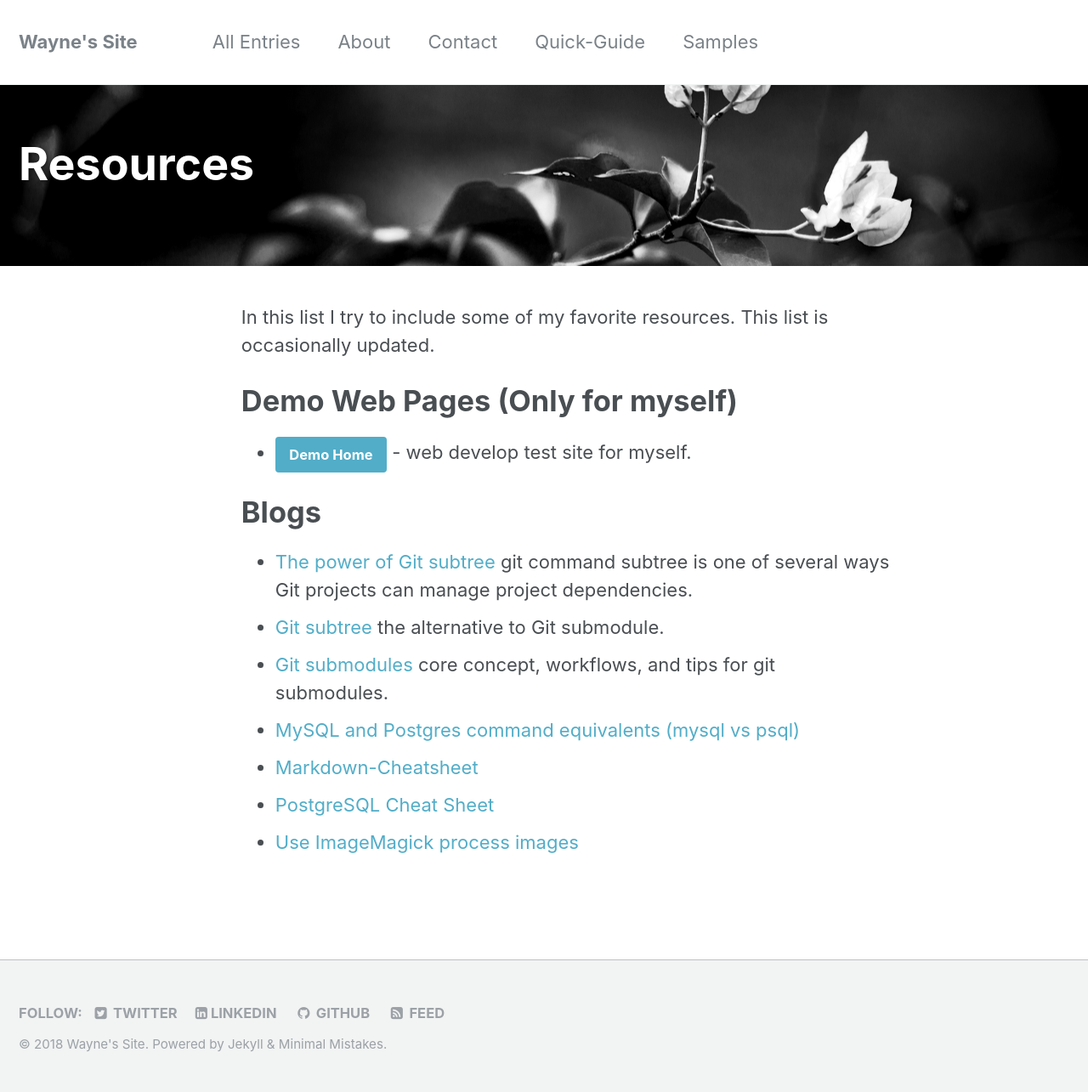
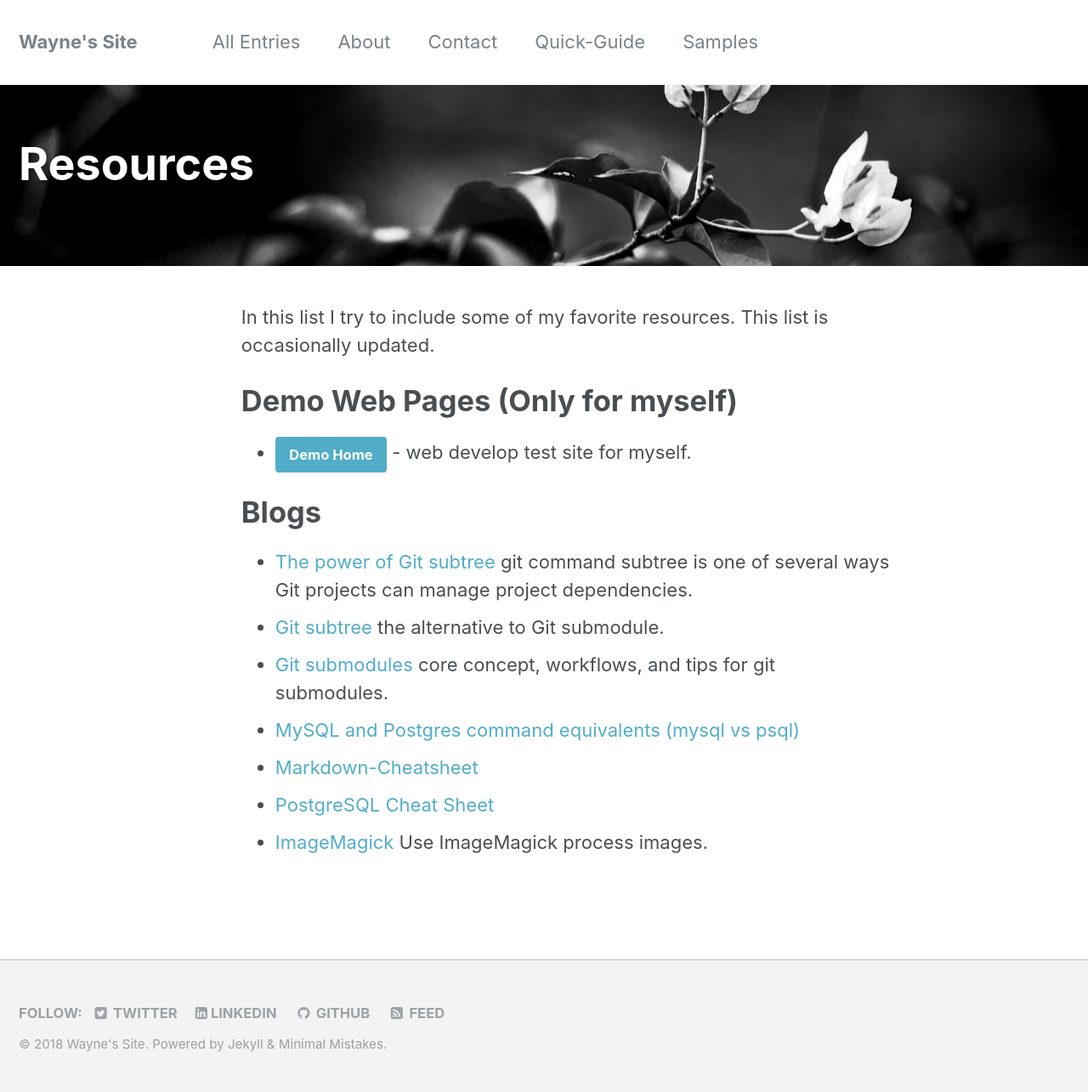
Before and after one commit to element207/element207.github.io, a Jekyll site: the page built from _pages/resources.md, in a window 1280 px wide. Shown: the whole page at 85% size. Built offline with Jekyll 4.4.1, drawn with Linux system fonts in a browser that asks for light colours.

Commit message:
Update resources.md

```diff
--- a/_pages/resources.md
+++ b/_pages/resources.md
@@ -21,4 +21,4 @@
 * [MySQL and Postgres command equivalents (mysql vs psql)](https://www.endpoint.com/blog/2009/12/24/mysql-and-postgres-command-equivalents)
 * [Markdown-Cheatsheet](https://github.com/adam-p/markdown-here/wiki/Markdown-Cheatsheet)
 * [PostgreSQL Cheat Sheet](http://www.postgresqltutorial.com/postgresql-cheat-sheet/)
-* [Use ImageMagick process images](http://www.brianlinkletter.com/process-images-for-your-blog-with-imagemagick/)
+* [ImageMagick](http://www.brianlinkletter.com/process-images-for-your-blog-with-imagemagick/) Use ImageMagick process images.
```
